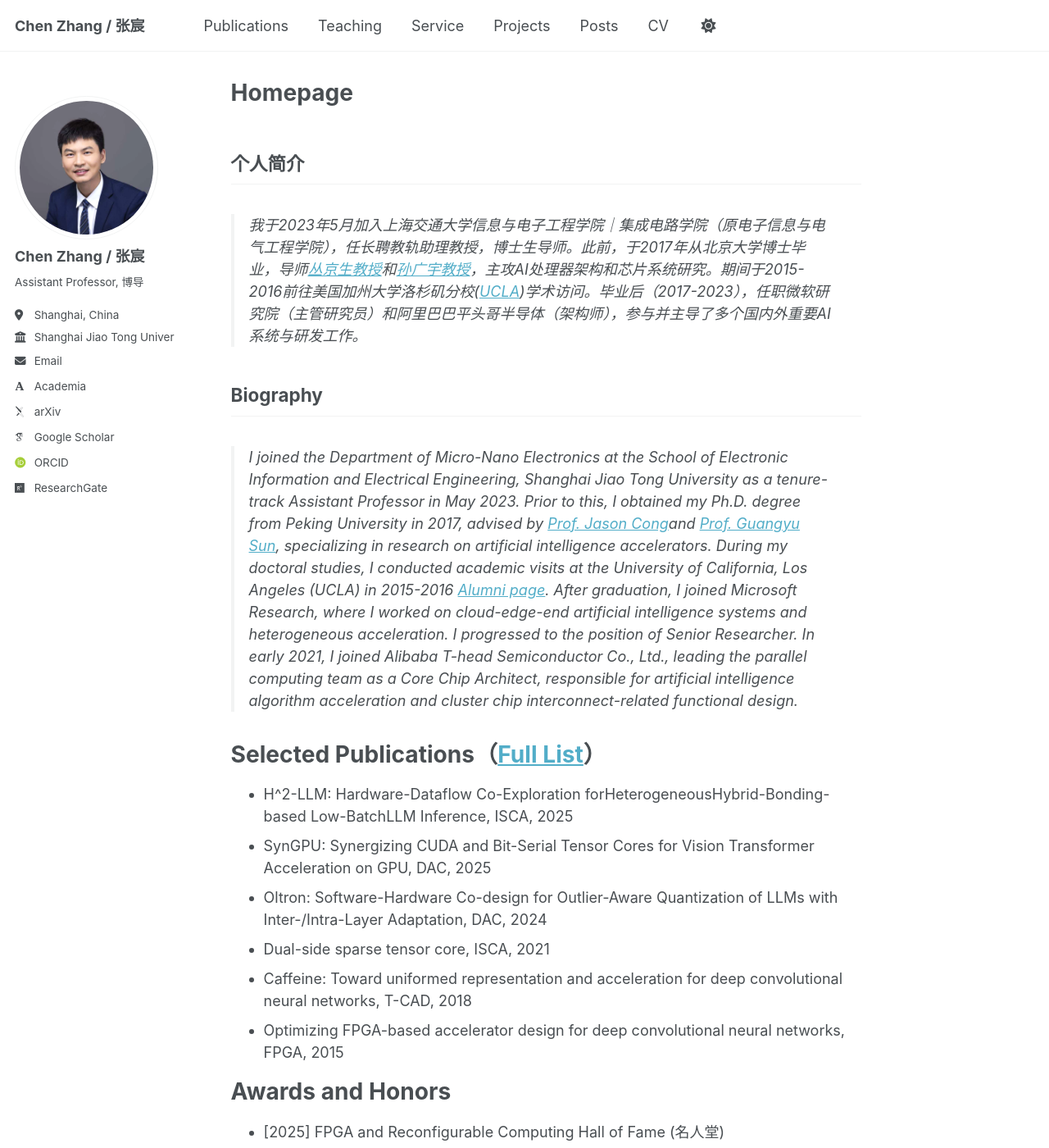
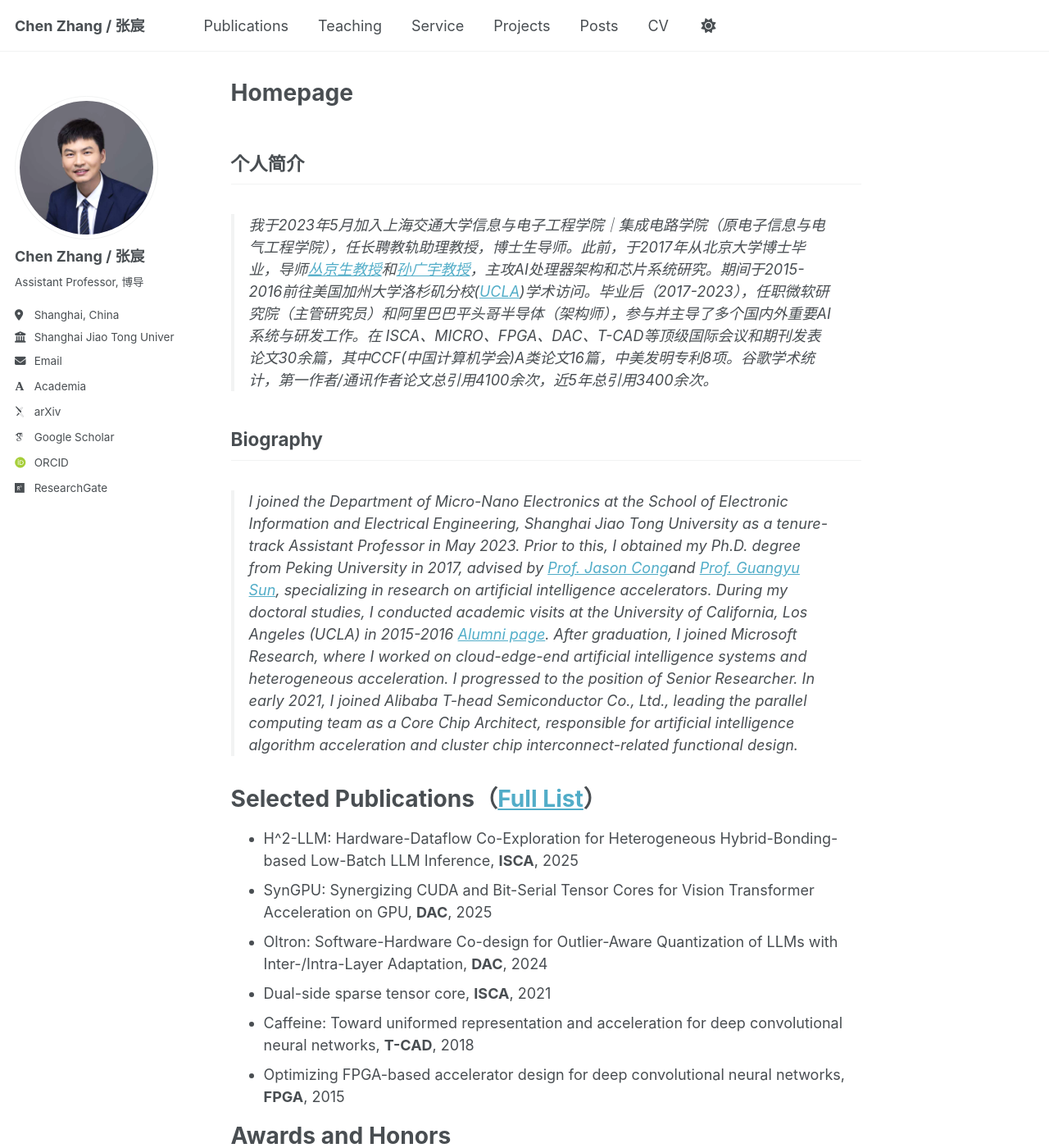
Before and after one commit to chenzhangsjtu/chenzhangsjtu.github.io, a Jekyll site: the page built from _pages/about.md, in a window 1280 px wide and 1400 px high. Shown: the whole window at 82% size. Built offline with Jekyll 4.4.1, drawn with Linux system fonts in a browser that asks for light colours; some web fonts are replaced.

Commit message:
Update about.md

```diff
--- a/_pages/about.md
+++ b/_pages/about.md
@@ -9,7 +9,7 @@
 
 ## 个人简介
 
-> 我于2023年5月加入上海交通大学信息与电子工程学院｜集成电路学院（原电子信息与电气工程学院），任长聘教轨助理教授，博士生导师。此前，于2017年从北京大学博士毕业，导师[丛京生教授](https://vast.cs.ucla.edu/people/faculty/jason-cong)和[孙广宇教授](https://ic.pku.edu.cn/szdw/zzjs/sjzdhyjsxtx1/sgy/index.htm)，主攻AI处理器架构和芯片系统研究。期间于2015-2016前往美国加州大学洛杉矶分校([UCLA]((https://vast.cs.ucla.edu/people/alumni/chen-zhang)))学术访问。毕业后（2017-2023），任职微软研究院（主管研究员）和阿里巴巴平头哥半导体（架构师），参与并主导了多个国内外重要AI系统与研发工作。
+> 我于2023年5月加入上海交通大学信息与电子工程学院｜集成电路学院（原电子信息与电气工程学院），任长聘教轨助理教授，博士生导师。此前，于2017年从北京大学博士毕业，导师[丛京生教授](https://vast.cs.ucla.edu/people/faculty/jason-cong)和[孙广宇教授](https://ic.pku.edu.cn/szdw/zzjs/sjzdhyjsxtx1/sgy/index.htm)，主攻AI处理器架构和芯片系统研究。期间于2015-2016前往美国加州大学洛杉矶分校([UCLA]((https://vast.cs.ucla.edu/people/alumni/chen-zhang)))学术访问。毕业后（2017-2023），任职微软研究院（主管研究员）和阿里巴巴平头哥半导体（架构师），参与并主导了多个国内外重要AI系统与研发工作。在 ISCA、MICRO、FPGA、DAC、T-CAD等顶级国际会议和期刊发表论文30余篇，其中CCF(中国计算机学会)A类论文16篇，中美发明专利8项。谷歌学术统计，第一作者/通讯作者论文总引用4100余次，近5年总引用3400余次。
 
 
 ## Biography
@@ -18,12 +18,12 @@
 
 Selected Publications（[Full List](https://chenzhangsjtu.github.io/publications/)）
 ======
-- H^2-LLM: Hardware-Dataflow Co-Exploration forHeterogeneousHybrid-Bonding-based Low-BatchLLM Inference, ISCA, 2025
-- SynGPU: Synergizing CUDA and Bit-Serial Tensor Cores for Vision Transformer Acceleration on GPU, DAC, 2025
-- Oltron: Software-Hardware Co-design for Outlier-Aware Quantization of LLMs with Inter-/Intra-Layer Adaptation, DAC, 2024
-- Dual-side sparse tensor core, ISCA, 2021
-- Caffeine: Toward uniformed representation and acceleration for deep convolutional neural networks, T-CAD, 2018
-- Optimizing FPGA-based accelerator design for deep convolutional neural networks, FPGA, 2015
+- H^2-LLM: Hardware-Dataflow Co-Exploration for Heterogeneous Hybrid-Bonding-based Low-Batch LLM Inference, **ISCA**, 2025
+- SynGPU: Synergizing CUDA and Bit-Serial Tensor Cores for Vision Transformer Acceleration on GPU, **DAC**, 2025
+- Oltron: Software-Hardware Co-design for Outlier-Aware Quantization of LLMs with Inter-/Intra-Layer Adaptation, **DAC**, 2024
+- Dual-side sparse tensor core, **ISCA**, 2021
+- Caffeine: Toward uniformed representation and acceleration for deep convolutional neural networks, **T-CAD**, 2018
+- Optimizing FPGA-based accelerator design for deep convolutional neural networks, **FPGA**, 2015
 
 
 Awards and Honors
```
